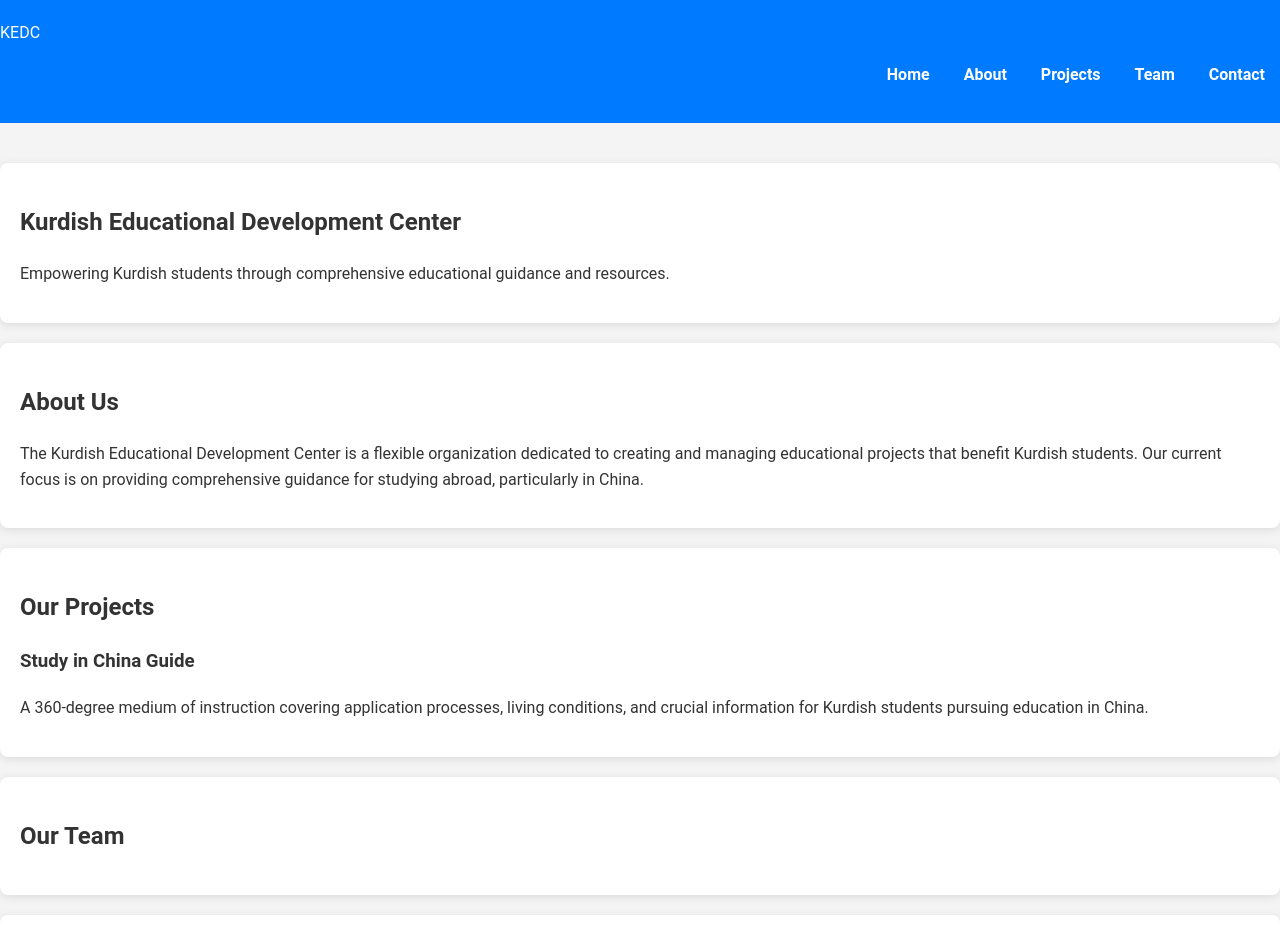
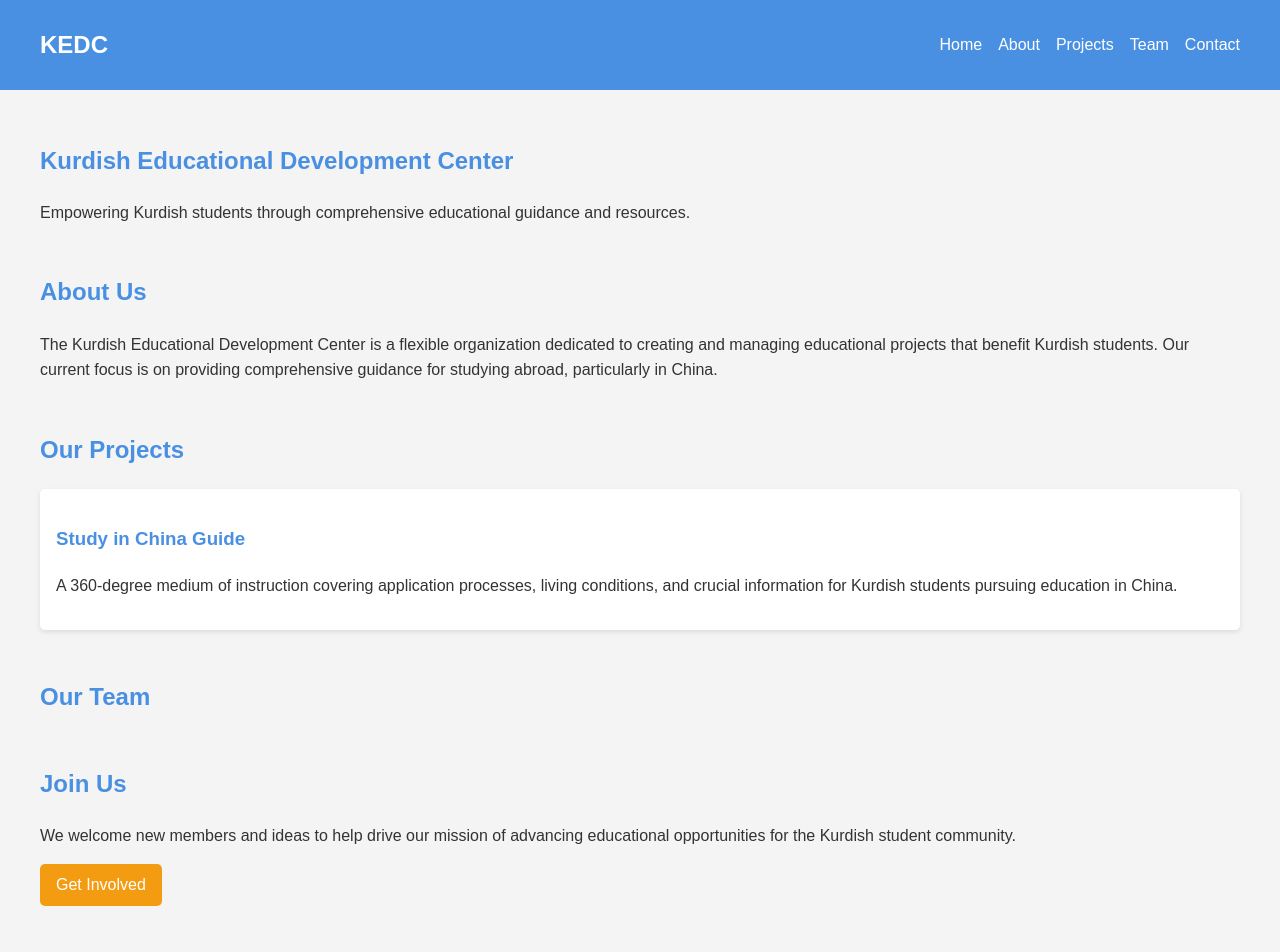
Before and after one commit to kamyarothmanhamad/dahatu, a plain HTML site: page index.html in a window 1280 px wide. Shown: the top 952 px of the page. Drawn offline with Linux system fonts and the light colour scheme; a script that the page names is missing.

Commit message:
Update styles.css

```diff
--- a/styles.css
+++ b/styles.css
@@ -1,75 +1,91 @@
+:root {
+    --primary-color: #4a90e2;
+    --secondary-color: #f39c12;
+    --text-color: #333;
+    --background-color: #f4f4f4;
+}
+
 body {
-    font-family: 'Roboto', sans-serif;
+    font-family: Arial, sans-serif;
     line-height: 1.6;
+    color: var(--text-color);
+    background-color: var(--background-color);
     margin: 0;
     padding: 0;
-    background-color: #f4f4f4;
-    color: #333;
 }
 
 header {
-    background: #007BFF;
-    color: #fff;
-    padding: 20px 0;
+    background-color: var(--primary-color);
+    color: white;
+    padding: 1rem 0;
 }
 
-.container {
-    width: 80%;
+nav {
+    display: flex;
+    justify-content: space-between;
+    align-items: center;
+    max-width: 1200px;
     margin: 0 auto;
+    padding: 0 2rem;
 }
 
 .logo {
-    width: 150px;
+    font-size: 1.5rem;
+    font-weight: bold;
 }
 
 nav ul {
+    display: flex;
     list-style: none;
-    padding: 0;
-    text-align: right;
 }
 
 nav ul li {
-    display: inline;
-    margin: 0 15px;
+    margin-left: 1rem;
 }
 
-nav a {
+nav ul li a {
     color: white;
-    text-decoration: none;
-    font-weight: bold;
-}
-
-.hero {
-    background: url('assets/hero.jpg') center/cover no-repeat;
-    color: white;
-    padding: 100px 0;
-    text-align: center;
-}
-
-.cta-button {
-    background: #FF4081;
-    color: white;
-    padding: 10px 20px;
-    border: none;
-    border-radius: 5px;
     text-decoration: none;
 }
 
 main {
-    padding: 20px 0;
+    max-width: 1200px;
+    margin: 0 auto;
+    padding: 2rem;
 }
 
 section {
-    background: white;
-    padding: 20px;
-    margin: 20px 0;
-    border-radius: 8px;
-    box-shadow: 0 2px 10px rgba(0, 0, 0, 0.1);
+    margin-bottom: 3rem;
+}
+
+h1, h2, h3 {
+    color: var(--primary-color);
+}
+
+.project-card {
+    background-color: white;
+    border-radius: 5px;
+    padding: 1rem;
+    box-shadow: 0 2px 5px rgba(0, 0, 0, 0.1);
+}
+
+.cta-button {
+    display: inline-block;
+    background-color: var(--secondary-color);
+    color: white;
+    padding: 0.5rem 1rem;
+    text-decoration: none;
+    border-radius: 5px;
+    transition: background-color 0.3s ease;
+}
+
+.cta-button:hover {
+    background-color: #e67e22;
 }
 
 footer {
+    background-color: var(--primary-color);
+    color: white;
     text-align: center;
-    padding: 20px 0;
-    background: #007BFF;
-    color: white;
+    padding: 1rem 0;
 }
```
